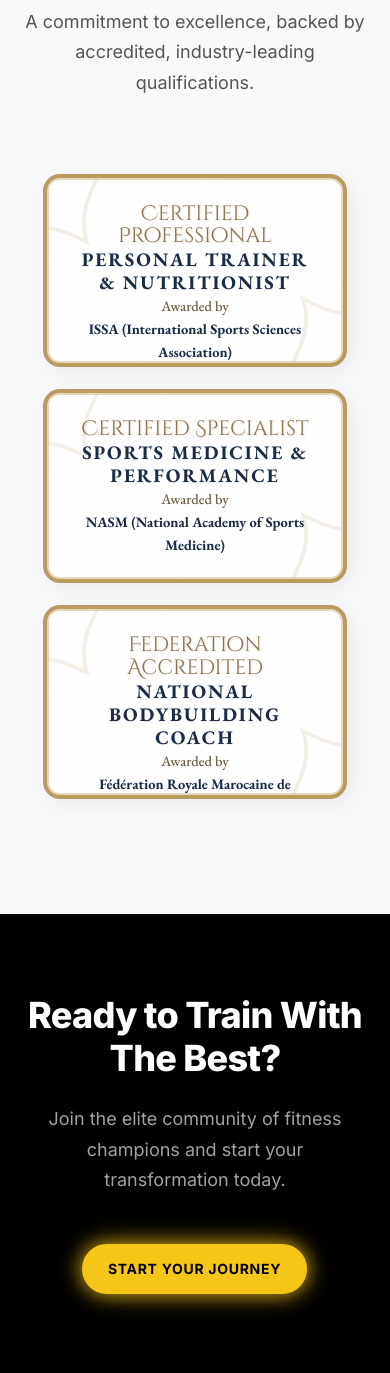
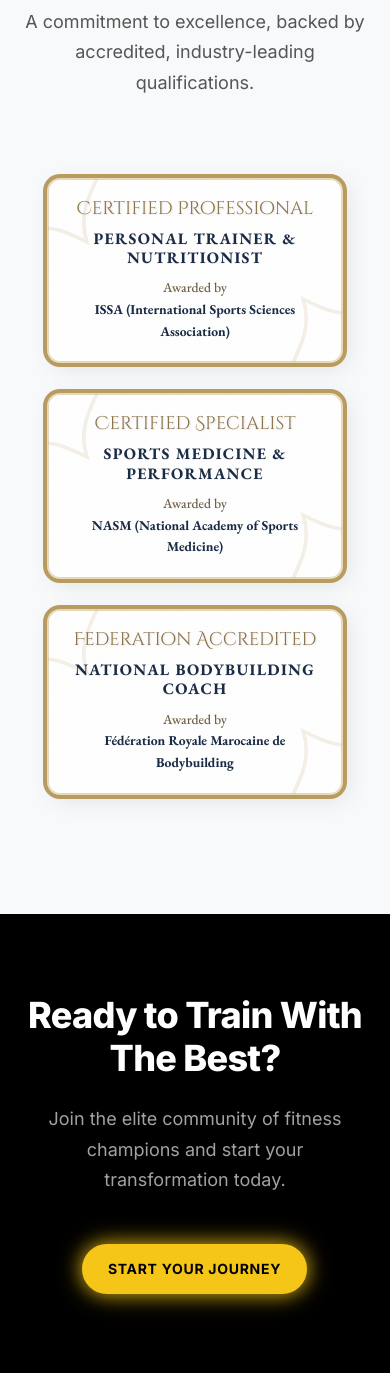
Before and after one commit to moumenettaibi/teamgreekgods, a Flask app: page /coach in a window 390 px wide. Shown: the part 3264-4637 px from the top of the page. Run offline with Flask 3, Linux system fonts and the light colour scheme.

Commit message:
Enhance responsiveness of certification styles and update 'Join Now' button color for better visibility

```diff
--- a/static/css/style.css
+++ b/static/css/style.css
@@ -1402,6 +1402,27 @@ footer {
         top: 7px;     /* Adjust the wheel's position inside the smaller mouse */
         height: 6px;  /* Make the wheel smaller */
     }
+    /* Paste this inside your @media (max-width: 768px) block */
+
+/* --- RESPONSIVE CERTIFICATION STYLES --- */
+.certifications-grid {
+    grid-template-columns: 1fr;
+    max-width: 500px;
+}
+.cert-item {
+    aspect-ratio: 1.6 / 1;
+    padding: 1.25rem; /* Reduced padding for more space */
+}
+.cert-script-title {
+    font-size: 1.15rem; /* Was 1.3rem */
+}
+.cert-main-title {
+    font-size: 1.0rem; /* Was 1.2rem */
+    letter-spacing: 0.08em; /* Slightly tighter for smaller screens */
+}
+.cert-awarder {
+    font-size: 0.85rem; /* Was 0.9rem */
+}
 }
 
 /* --- Header Logo & Back Arrow Alignment --- */
--- a/templates/coach.html
+++ b/templates/coach.html
@@ -57,7 +57,7 @@
             <li><a href="#" class="{{ 'active' if current_page == 'home' else '' }}">Meet the Coach</a></li>
             <li><a href="#certifications" class="{{ 'active' if current_page == 'home' else '' }}">Certifications</a></li>
             <li><a href="#contact">Contact</a></li>
-            <a href="https://wa.me/212705185468" target="_blank" rel="noopener noreferrer" class="btn btn-dark">Join Now</a>
+            <li><a href="https://wa.me/212705185468" target="_blank" rel="noopener noreferrer" style="color: #f5c518;">Join Now</a></li>
         </ul>
     </nav>
 </div>
--- a/templates/faq.html
+++ b/templates/faq.html
@@ -49,7 +49,8 @@
         <nav>
             <ul>
                 <li><a href="{{ url_for('faq') }}">Faq</a></li>
-                <a href="https://wa.me/212705185468" target="_blank" rel="noopener noreferrer" class="btn btn-dark">Join Now</a>
+                <li><a href="#contact">Contact</a></li>
+                <li><a href="https://wa.me/212705185468" target="_blank" rel="noopener noreferrer" style="color: #f5c518;">Join Now</a></li>
             </ul>
         </nav>
     </div>
--- a/templates/index.html
+++ b/templates/index.html
@@ -72,7 +72,7 @@
                 <li><a href="#features">Features</a></li>
                 <li><a href="#about">Coach</a></li>
                 <li><a href="#contact">Contact</a></li>
-                <li><a href="https://wa.me/212705185468" target="_blank" rel="noopener noreferrer">Join Now</a></li>
+                <li><a href="https://wa.me/212705185468" target="_blank" rel="noopener noreferrer" style="color: #f5c518;">Join Now</a></li>
             </ul>
         </nav>
     </div>
```
